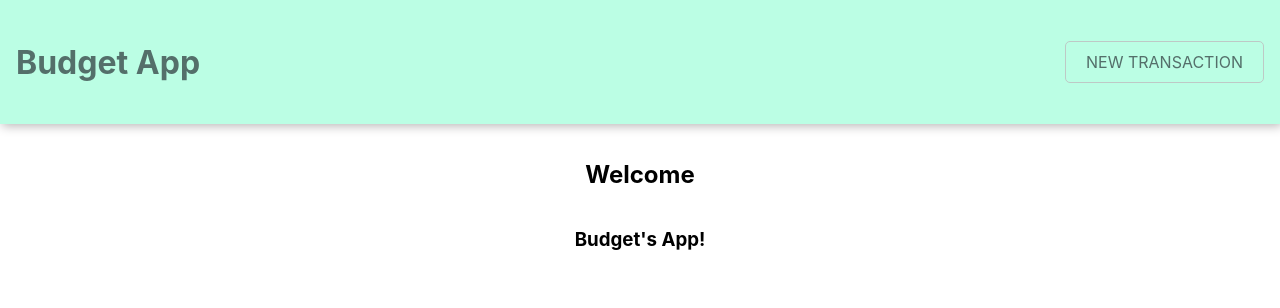
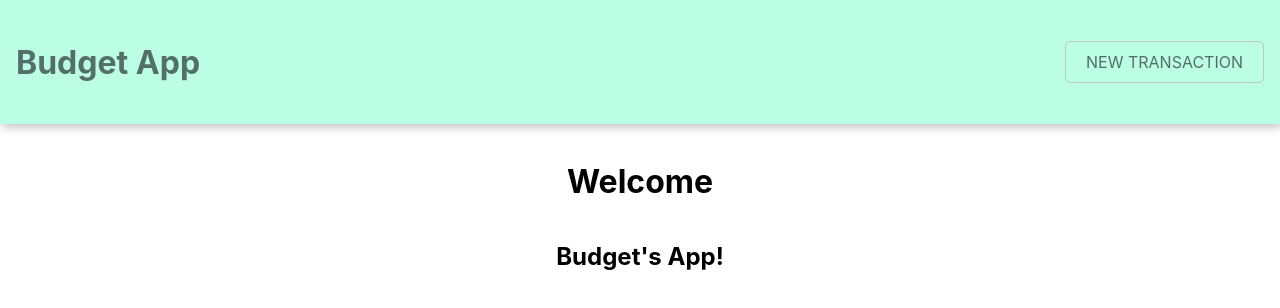
Before and after one commit to aheggy/react-budgeting-app, a React (Create React App) app: page / in a window 1280 px wide. Shown: the top 308 px of the page. Built offline with nearby package versions, Linux system fonts and the light colour scheme.

Commit message:
modify the color of the balance

```diff
--- a/src/components/Transactions.js
+++ b/src/components/Transactions.js
@@ -7,7 +7,6 @@ function Transactions() {
   const [transactions, setTransactions] = useState([]);
 
   let balance = 0;
-  console.log(transactions);
   for (let elemnt of transactions) {
     balance += Number(elemnt.amount);
   }
@@ -19,7 +18,7 @@ function Transactions() {
   }, []);
 
   return (
-    <div className="Logs">
+    <div className="transactions">
       <section>
         <h1
           className={balance > 100 ? "green" : balance >= 0 ? "yellow" : "red"}
--- a/src/index.css
+++ b/src/index.css
@@ -52,12 +52,18 @@ nav p {
   align-items: center;
 }
 
+.transactions {
+  display: flex;
+  flex-direction: column;
+  align-items: center;
+}
+
 .green {
   color: green;
 }
 
 .yellow {
-  color: yellow;
+  color: #e8bf34;
 }
 
 .red {
--- a/src/pages/Home.js
+++ b/src/pages/Home.js
@@ -1,8 +1,8 @@
 function Home() {
     return (
       <div className="Home">
-        <h2>Welcome</h2>
-        <h3>Budget's App!</h3>
+        <h1>Welcome</h1>
+        <h2>Budget's App!</h2>
       </div>
     );
   }
--- a/src/pages/New.js
+++ b/src/pages/New.js
@@ -3,7 +3,6 @@ import TransactionNewForm from "../components/TransactionNewForm";
 function New() {
   return (
     <div className="New">
-      <h2>New</h2>
       <TransactionNewForm />
     </div>
   );
```
